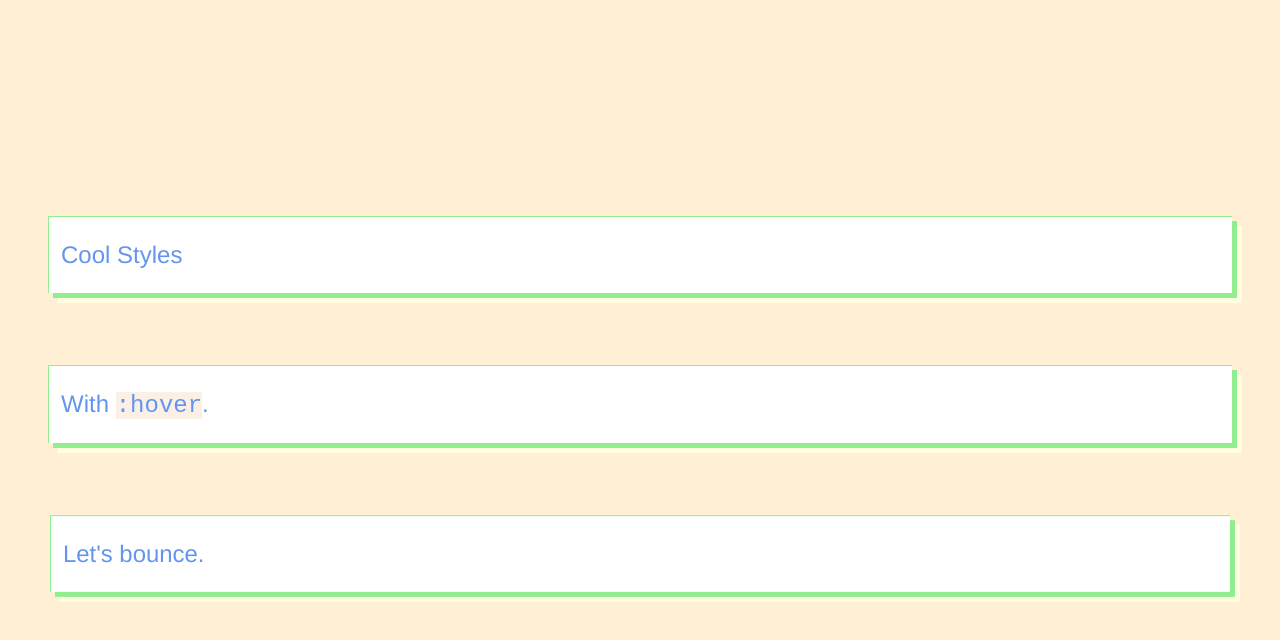
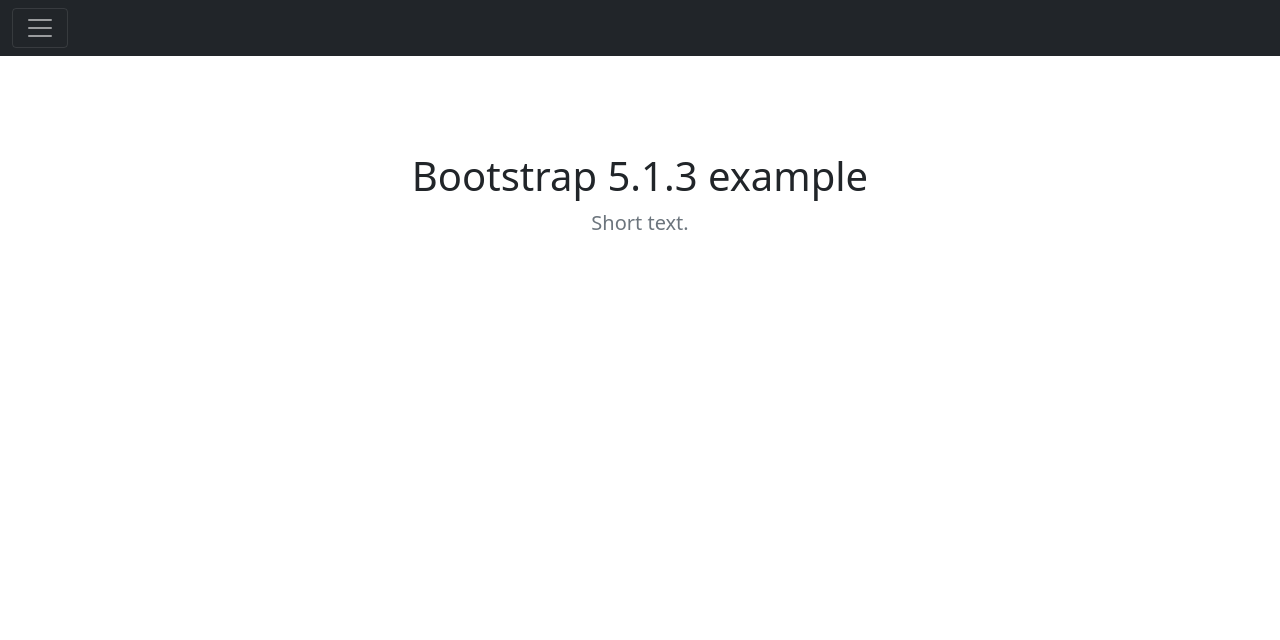
Before and after one commit to titofranco/next-js-bookshelf, a Next.js app: page / in a window 1280 px wide. Shown: the top 640 px of the page. Built offline with nearby package versions, Linux system fonts and the light colour scheme.

Commit message:
Add bootstrap css

```diff
--- /dev/null
+++ b/components/layout.js
@@ -0,0 +1,27 @@
+import Head from "next/head"
+
+const siteTitle="The Next.js Bookshelf App"
+
+export default function Layout({children}) {
+  return (
+    <div>
+      <Head>
+        <meta charSet="utf-8"/>
+        <link rel="shortcut icon" href="/favicon.ico"/>
+        <meta
+          name="description"
+          content="Migration of Bookshelf Next.js"
+        />
+        <meta name="viewport" content="width=device-width, initial-scale=1, shrink-to-fit=no"/>
+        <meta name="theme-color" content="#000000"/>
+          {/* manifest.json provides metadata used when your web app is added to the
+          homescreen on Android. See https://developers.google.com/web/fundamentals/engage-and-retain/web-app-manifest/ */}
+        <link rel="manifest" href="%PUBLIC_URL%/manifest.json"/>
+        <meta name="og:title" content={siteTitle} />
+        <meta name="twitter:card" content="summary_large_image" />
+        <title>{siteTitle}</title>
+      </Head>
+      <main>{children}</main>
+    </div>
+  );
+}
--- a/package.json
+++ b/package.json
@@ -6,11 +6,14 @@
     "start": "next start"
   },
   "devDependencies": {
-    "@emotion/babel-plugin": "11.10.2"
+    "@emotion/babel-plugin": "11.10.2",
+    "sass": "^1.43.5"
   },
   "dependencies": {
     "@emotion/react": "11.10.4",
     "@emotion/styled": "11.10.4",
+    "@popperjs/core": "2.11.0",
+    "bootstrap": "5.1.3",
     "next": "latest",
     "react": "^18.2.0",
     "react-dom": "^18.2.0"
--- a/pages/_app.js
+++ b/pages/_app.js
@@ -1,8 +1,7 @@
-import { globalStyles } from '../shared/styles'
+import '../styles/bootstrap.scss';
 
 const App = ({ Component, pageProps }) => (
   <>
-    {globalStyles}
     <Component {...pageProps} />
   </>
 )
--- a/pages/index.js
+++ b/pages/index.js
@@ -1,13 +1,73 @@
-import { Animated, Basic, bounce, Combined } from '../shared/styles'
+import Layout from '../components/layout'
+import React, { useEffect } from "react";
 
-const Home = () => (
-  <div>
-    <Basic>Cool Styles</Basic>
-    <Combined>
-      With <code>:hover</code>.
-    </Combined>
-    <Animated animation={bounce}>Let's bounce.</Animated>
-  </div>
-)
+export default function Home() {
 
-export default Home
+  useEffect(() => {
+
+      // Run code on client-side only : ensure document is here
+      if (typeof document !== undefined) {
+
+        // load JS bootstrap dependency
+        let bootstrap = require('bootstrap/dist/js/bootstrap')
+
+        // find all toasts
+        let toastElList = [].slice.call(document.querySelectorAll('.toast'))
+        let toastList = toastElList.map(function (toastEl) {
+          return new bootstrap.Toast(toastEl)
+        })
+
+        // show each toast explicitly
+        toastList.forEach( function(element, index) {
+          element.show()
+        })
+      }
+  // Run useEffect only once
+  // Read https://css-tricks.com/run-useeffect-only-once/
+  }, [])
+
+
+
+
+  return (
+  <Layout>
+
+
+    <div className="toast align-items-center text-white bg-primary border-0 position-absolute top-50" role="alert" aria-live="assertive" aria-atomic="true">
+        <div className="d-flex">
+          <div className="toast-body">
+            Hello, world! This is a toast message.
+          </div>
+          <button type="button" className="btn-close btn-close-white me-2 m-auto" data-bs-dismiss="toast" aria-label="Close"></button>
+        </div>
+      </div>
+
+      <div className="collapse" id="navbarToggleExternalContent">
+        <div className="bg-dark p-4">
+          <h5 className="text-white h4">Collapsed content</h5>
+          <span className="text-muted">Toggleable via the navbar brand.</span>
+        </div>
+      </div>
+      <nav className="navbar navbar-dark bg-dark">
+        <div className="container-fluid">
+          <button className="navbar-toggler" type="button" data-bs-toggle="collapse" data-bs-target="#navbarToggleExternalContent" aria-controls="navbarToggleExternalContent" aria-expanded="false" aria-label="Toggle navigation">
+            <span className="navbar-toggler-icon"></span>
+          </button>
+        </div>
+      </nav>
+
+      <main>
+        <section className="py-5 text-center container">
+          <div className="row py-lg-5">
+            <div className="col-lg-6 col-md-8 mx-auto">
+              <h1 className="fw-light">Bootstrap 5.1.3 example</h1>
+              <p className="lead text-muted">Short text.</p>
+            </div>
+          </div>
+        </section>
+      </main>
+
+
+  </Layout>
+  )
+}
--- a/shared/styles.js
+++ /dev/null
@@ -1,67 +0,0 @@
-import { css, Global, keyframes } from '@emotion/react'
-import styled from '@emotion/styled'
-
-export const globalStyles = (
-  <Global
-    styles={css`
-      html,
-      body {
-        padding: 3rem 1rem;
-        margin: 0;
-        background: papayawhip;
-        min-height: 100%;
-        font-family: Helvetica, Arial, sans-serif;
-        font-size: 24px;
-      }
-    `}
-  />
-)
-
-export const basicStyles = css`
-  background-color: white;
-  color: cornflowerblue;
-  border: 1px solid lightgreen;
-  border-right: none;
-  border-bottom: none;
-  box-shadow: 5px 5px 0 0 lightgreen, 10px 10px 0 0 lightyellow;
-  transition: all 0.1s linear;
-  margin: 3rem 0;
-  padding: 1rem 0.5rem;
-`
-
-export const hoverStyles = css`
-  &:hover {
-    color: white;
-    background-color: lightgray;
-    border-color: aqua;
-    box-shadow: -15px -15px 0 0 aqua, -30px -30px 0 0 cornflowerblue;
-  }
-`
-export const bounce = keyframes`
-  from {
-    transform: scale(1.01);
-  }
-  to {
-    transform: scale(0.99);
-  }
-`
-
-export const Basic = styled.div`
-  ${basicStyles};
-`
-
-export const Combined = styled.div`
-  ${basicStyles};
-  ${hoverStyles};
-  & code {
-    background-color: linen;
-  }
-`
-export const Animated = styled.div`
-  ${basicStyles};
-  ${hoverStyles};
-  & code {
-    background-color: linen;
-  }
-  animation: ${({ animation }) => animation} 0.2s infinite ease-in-out alternate;
-`
--- /dev/null
+++ b/styles/bootstrap.scss
@@ -0,0 +1,2 @@
+@import 'bootstrap/dist/css/bootstrap-reboot.css';
+@import 'bootstrap/scss/bootstrap.scss';
--- /dev/null
+++ b/styles/global.css
@@ -0,0 +1,29 @@
+/* clears the 'X' from Internet Explorer */
+input[type='search']::-ms-clear {
+  display: none;
+  width: 0;
+  height: 0;
+}
+input[type='search']::-ms-reveal {
+  display: none;
+  width: 0;
+  height: 0;
+}
+
+/* clears the 'X' from Chrome */
+input[type='search']::-webkit-search-decoration,
+input[type='search']::-webkit-search-cancel-button,
+input[type='search']::-webkit-search-results-button,
+input[type='search']::-webkit-search-results-decoration {
+  display: none;
+}
+
+a:not(:hover),
+a:not(:focus) {
+  text-decoration: none;
+}
+
+a:hover,
+a:focus {
+  text-decoration: underline;
+}
--- /dev/null
+++ b/styles/media-queries.js
@@ -0,0 +1,3 @@
+export const large = '@media (min-width: 1200px)'
+export const medium = '@media (min-width: 992px) and (max-width: 1199px)'
+export const small = '@media (max-width: 991px)'
```
Also changed, not shown: 1 other file (tests, documents, lock files or other folders).
